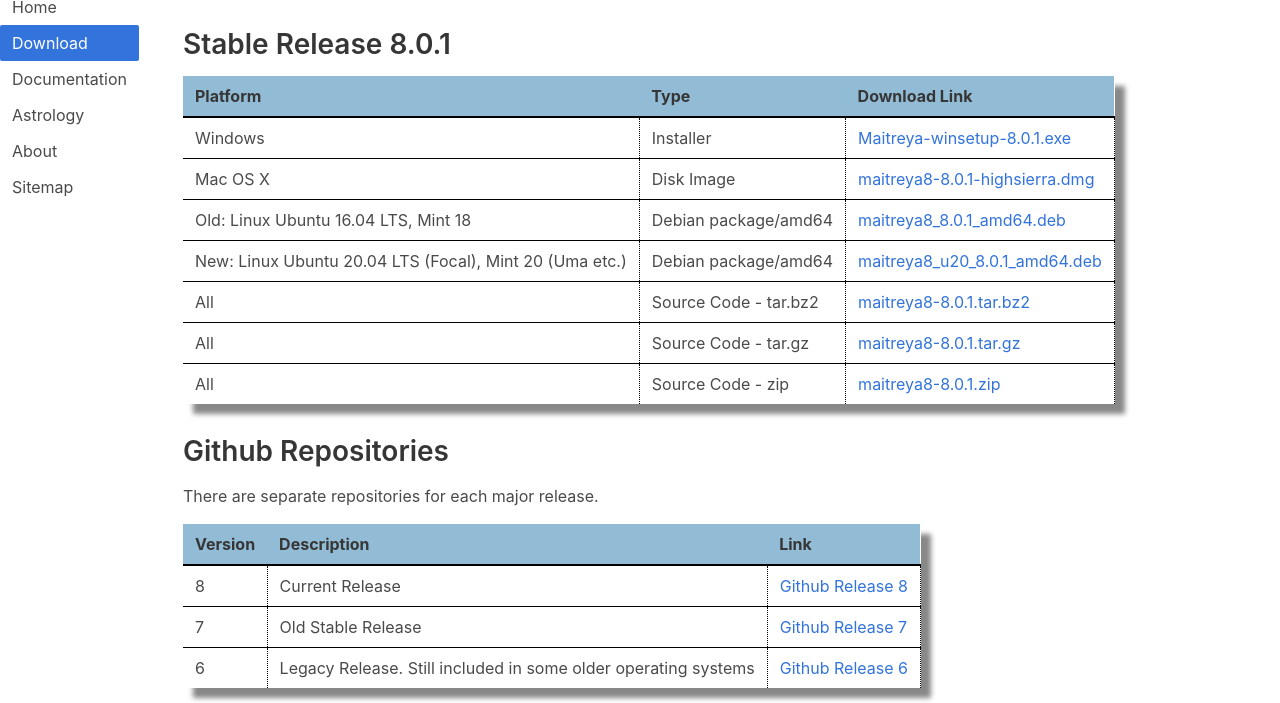
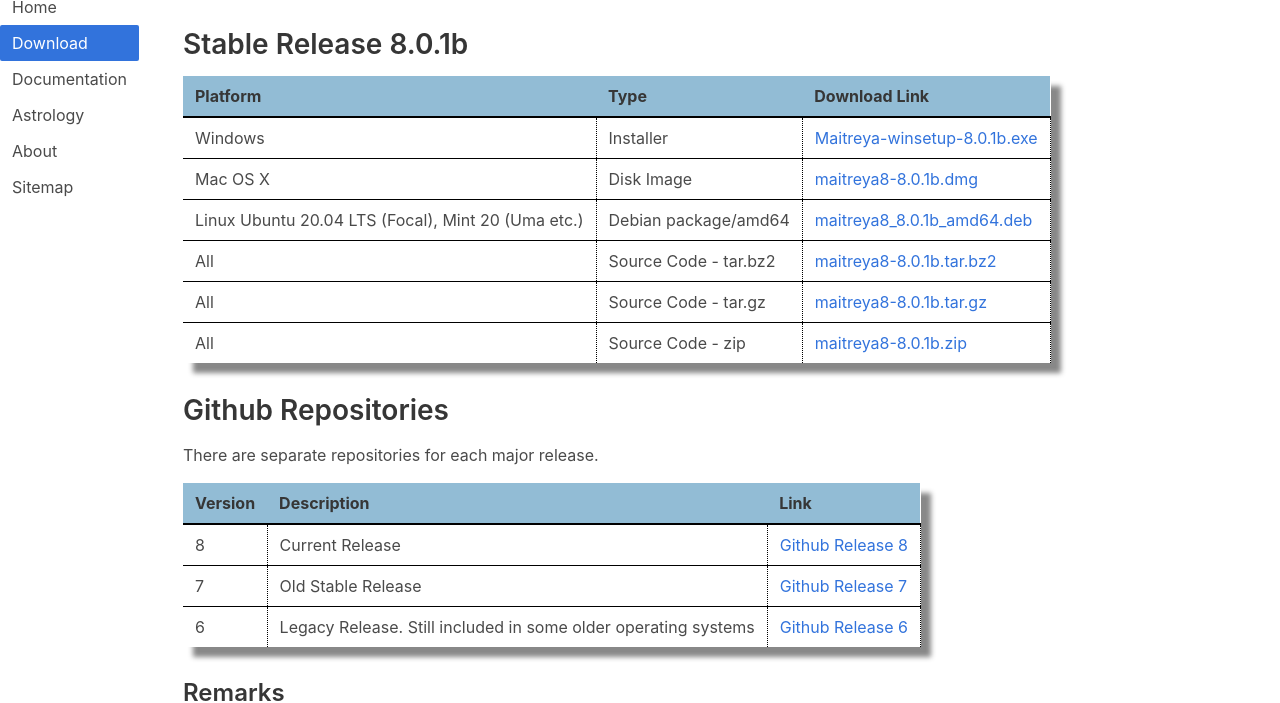
Before and after one commit to saravali/saravali.github.io, a plain HTML site: page download.html in a window 1280 px wide. Shown: the part 111-814 px from the top of the page. Drawn offline with Linux system fonts and the light colour scheme.

Commit message:
download table updated

```diff
--- a/download.html
+++ b/download.html
@@ -60,7 +60,7 @@
 
 			<div class="content">
 				<h1>Download</h1>
-<p><h2>Stable Release 8.0.1</h2>
+<p><h2>Stable Release 8.0.1b</h2>
  <table>
  <thead>
 	 <tr>
@@ -72,37 +72,32 @@
  <tbody>	 <tr>
 		 <td>Windows</td>
 		 <td>Installer</td>
-		 <td> <a href="https://github.com/martin-pe/maitreya8/releases/download/v8.0.1/Maitreya-winsetup-8.0.1.exe">Maitreya-winsetup-8.0.1.exe</a></td>
+		 <td> <a href="https://github.com/martin-pe/maitreya8/releases/download/v8.0.1b/Maitreya-winsetup-8.0.1b.exe">Maitreya-winsetup-8.0.1b.exe</a></td>
 	 </tr>
 	 <tr>
 		 <td>Mac OS X</td>
 		 <td>Disk Image</td>
-		 <td> <a href="https://github.com/martin-pe/maitreya8/releases/download/v8.0.1/maitreya8-8.0.1-highsierra.dmg">maitreya8-8.0.1-highsierra.dmg</a></td>
+		 <td> <a href="https://github.com/martin-pe/maitreya8/releases/download/v8.0.1b/maitreya8-8.0.1b.dmg">maitreya8-8.0.1b.dmg</a></td>
 	 </tr>
 	 <tr>
-		 <td>Old: Linux Ubuntu 16.04 LTS, Mint 18</td>
+		 <td>Linux Ubuntu 20.04 LTS (Focal), Mint 20 (Uma etc.)</td>
 		 <td>Debian package/amd64</td>
-		 <td> <a href="https://github.com/martin-pe/maitreya8/releases/download/v8.0.1/maitreya8_8.0.1_amd64.deb">maitreya8_8.0.1_amd64.deb</a></td>
-	 </tr>
-	 <tr>
-		 <td>New: Linux Ubuntu 20.04 LTS (Focal), Mint 20 (Uma etc.)</td>
-		 <td>Debian package/amd64</td>
-		 <td> <a href="https://github.com/martin-pe/maitreya8/releases/download/v8.0.1/maitreya8_u20_8.0.1_amd64.deb">maitreya8_u20_8.0.1_amd64.deb</a></td>
+		 <td> <a href="https://github.com/martin-pe/maitreya8/releases/download/v8.0.1b/maitreya8_8.0.1b_amd64.deb">maitreya8_8.0.1b_amd64.deb</a></td>
 	 </tr>
 	 <tr>
 		 <td>All</td>
 		 <td>Source Code - tar.bz2</td>
-		 <td> <a href="https://github.com/martin-pe/maitreya8/releases/download/v8.0.1/maitreya8-8.0.1.tar.bz2">maitreya8-8.0.1.tar.bz2</a></td>
+		 <td> <a href="https://github.com/martin-pe/maitreya8/releases/download/v8.0.1b/maitreya8-8.0.1b.tar.bz2">maitreya8-8.0.1b.tar.bz2</a></td>
 	 </tr>
 	 <tr>
 		 <td>All</td>
 		 <td>Source Code - tar.gz</td>
-		 <td> <a href="https://github.com/martin-pe/maitreya8/releases/download/v8.0.1/maitreya8-8.0.1.tar.gz">maitreya8-8.0.1.tar.gz</a></td>
+		 <td> <a href="https://github.com/martin-pe/maitreya8/releases/download/v8.0.1b/maitreya8-8.0.1b.tar.gz">maitreya8-8.0.1b.tar.gz</a></td>
 	 </tr>
 	 <tr>
 		 <td>All</td>
 		 <td>Source Code - zip</td>
-		 <td> <a href="https://github.com/martin-pe/maitreya8/releases/download/v8.0.1/maitreya8-8.0.1.zip">maitreya8-8.0.1.zip</a></td>
+		 <td> <a href="https://github.com/martin-pe/maitreya8/releases/download/v8.0.1b/maitreya8-8.0.1b.zip">maitreya8-8.0.1b.zip</a></td>
 	 </tr>
 	 </tbody>
 	</table>
```
